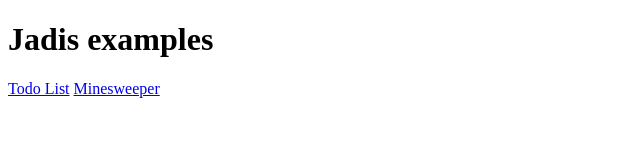
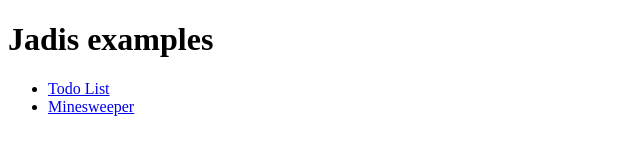
Before and after one commit to bioleyl/jadis-examples, a website: page public/index.html in a window 1280 px wide. Shown: the whole page, without its empty margins (0-640 px from the left). Drawn offline with Linux system fonts and the light colour scheme.

Commit message:
deployment pipeline

```diff
--- a/packages/minesweeper/src/router.ts
+++ b/packages/minesweeper/src/router.ts
@@ -2,4 +2,5 @@ import { Router } from '@jadis/core';
 
 export const myRouter = new Router({
   baseUrl: '/jadis-examples/minesweeper/',
+  mode: 'hash',
 });
--- a/packages/minesweeper/vite.config.ts
+++ b/packages/minesweeper/vite.config.ts
@@ -6,4 +6,5 @@ export default {
   build: {
     outDir: '../../public/minesweeper',
   },
+  base: '/jadis-examples/minesweeper/',
 };
--- a/packages/todo-list/src/router.ts
+++ b/packages/todo-list/src/router.ts
@@ -2,4 +2,5 @@ import { Router } from '@jadis/core';
 
 export const myRouter = new Router({
   baseUrl: '/jadis-examples/todo-list/',
+  mode: 'hash',
 });
--- a/packages/todo-list/vite.config.ts
+++ b/packages/todo-list/vite.config.ts
@@ -6,4 +6,5 @@ export default {
   build: {
     outDir: '../../public/todo-list',
   },
+  base: '/jadis-examples/todo-list/',
 };
--- a/public/index.html
+++ b/public/index.html
@@ -8,7 +8,9 @@
 </head>
 <body>
     <h1>Jadis examples</h1>
-    <a href="/todo-list">Todo List</a>
-    <a href="/minesweeper">Minesweeper</a>
+    <ul>
+        <li><a href="todo-list">Todo List</a></li>
+        <li><a href="minesweeper">Minesweeper</a></li>
+    </ul>
 </body>
 </html>
```
Also changed, not shown: .github/workflows/deploy-examples.yml.
